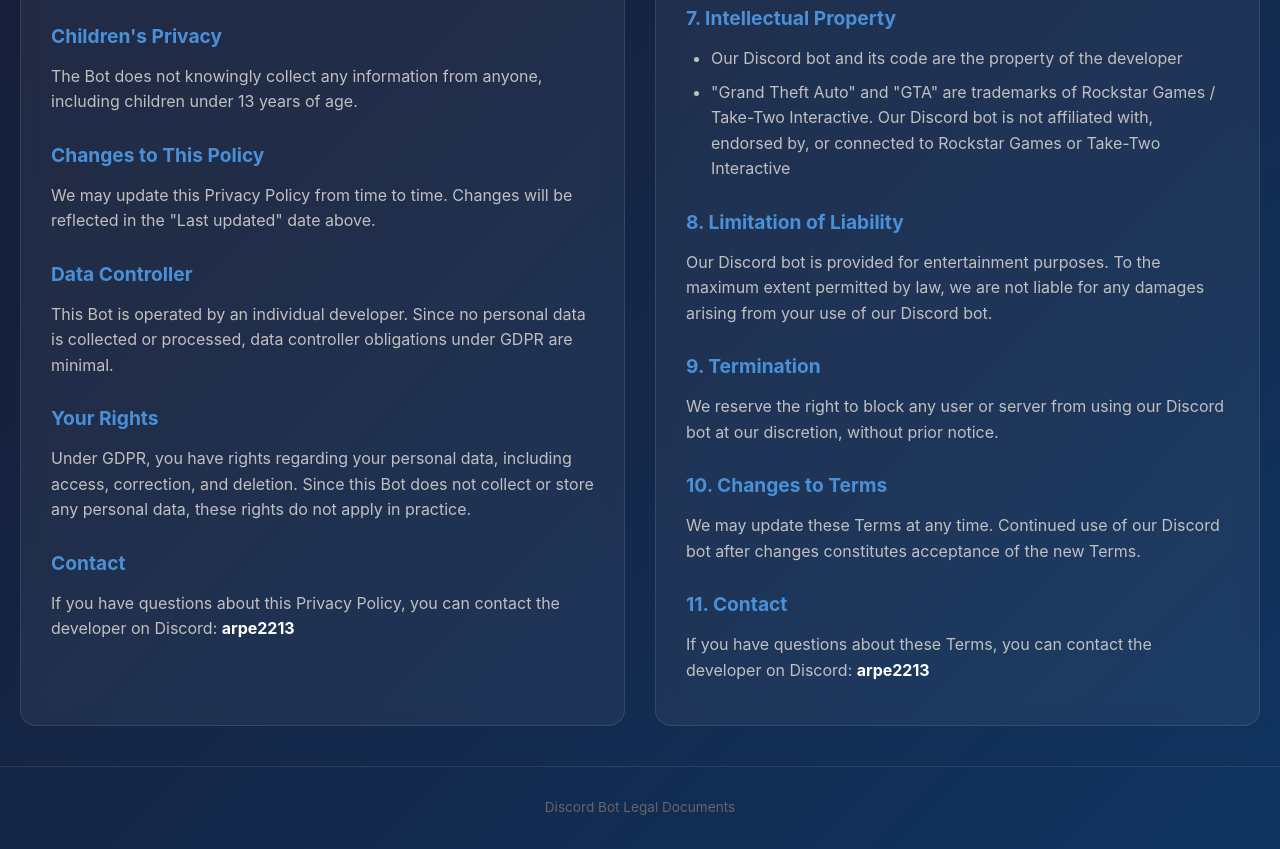
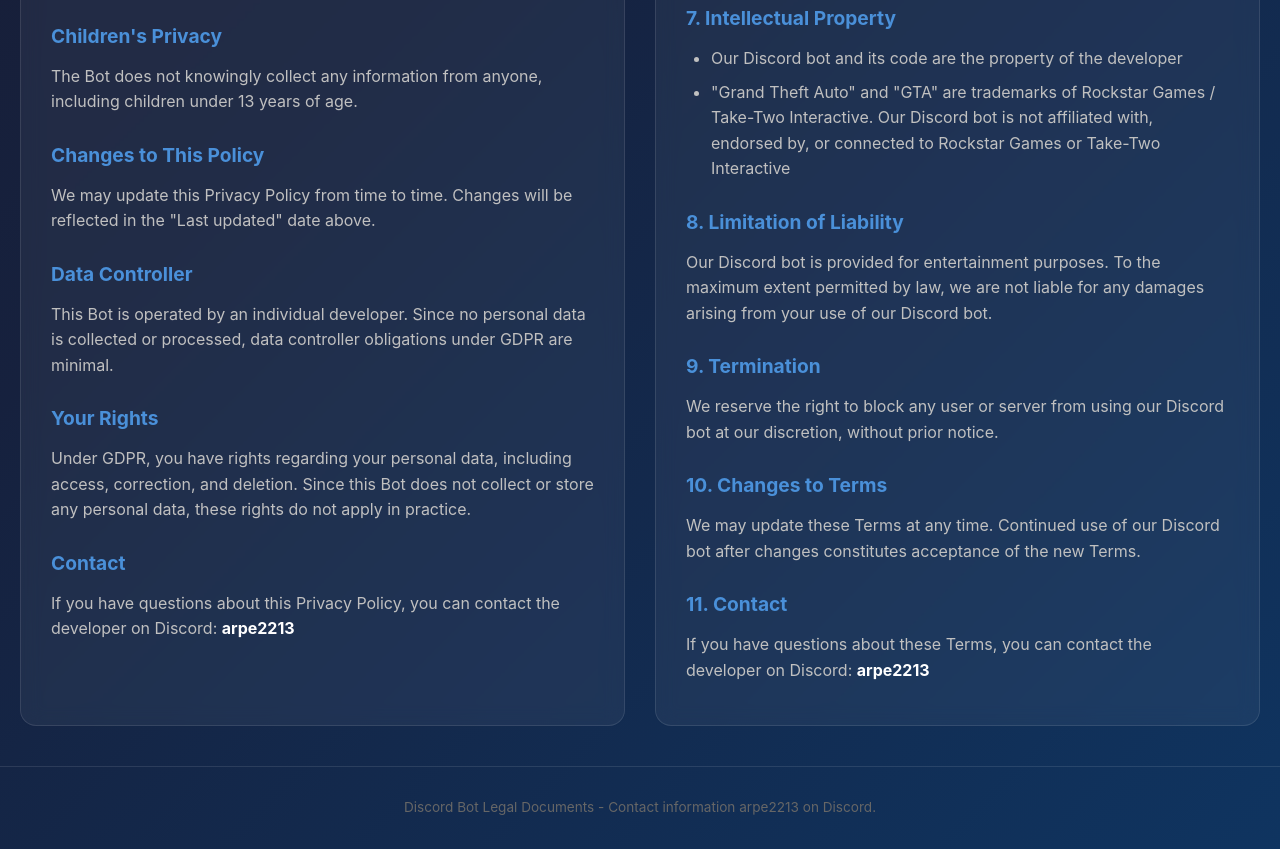
Before and after one commit to terminatorskynet600-web/legal, a plain HTML site: page index.html in a window 1280 px wide. Shown: the part 1313-2162 px from the top of the page. Drawn offline with Linux system fonts and the light colour scheme.

Commit message:
Update index.html

```diff
--- a/index.html
+++ b/index.html
@@ -254,7 +254,7 @@
     </div>
 
     <footer>
-        Discord Bot Legal Documents
+        Discord Bot Legal Documents - Contact information arpe2213 on Discord.
     </footer>
 </body>
 </html>
```
